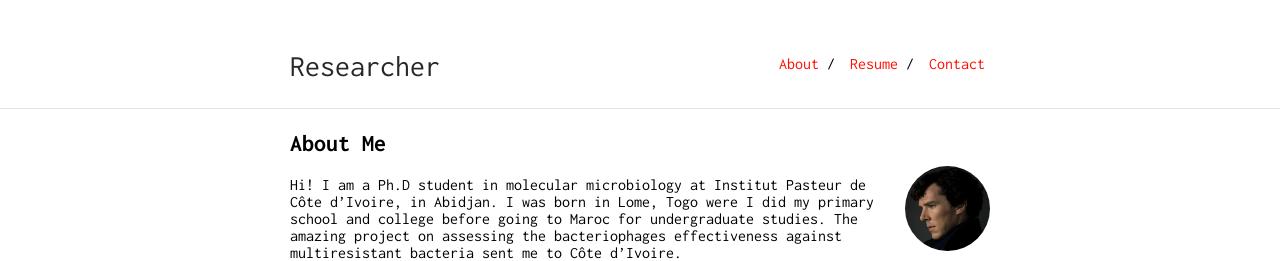
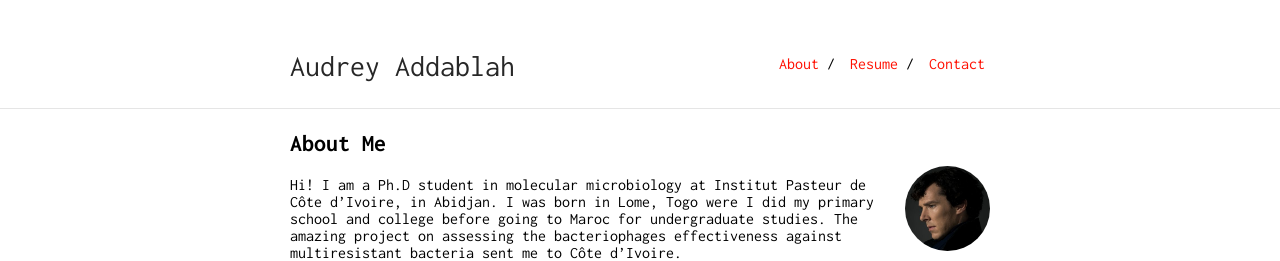
Before and after one commit to ayyra/ayyra.github.io, a Jekyll site: the page built from index.md, in a window 1280 px wide. Shown: the top 261 px of the page. Built offline with Jekyll 4.4.1, drawn with Linux system fonts in a browser that asks for light colours; our own code applies the rules of GitHub Pages for plain Markdown files.

Commit message:
try again

```diff
--- a/_config.yml
+++ b/_config.yml
@@ -1,6 +1,6 @@
-title: Researcher
-url: "https://ankitsultana.com"
-baseurl: "/researcher"
+title: Audrey Addablah
+url: "https://ayyra.github.io"
+baseurl: ""
 
 markdown: kramdown
 #ins_logo: "./bits-logo.png"
```
